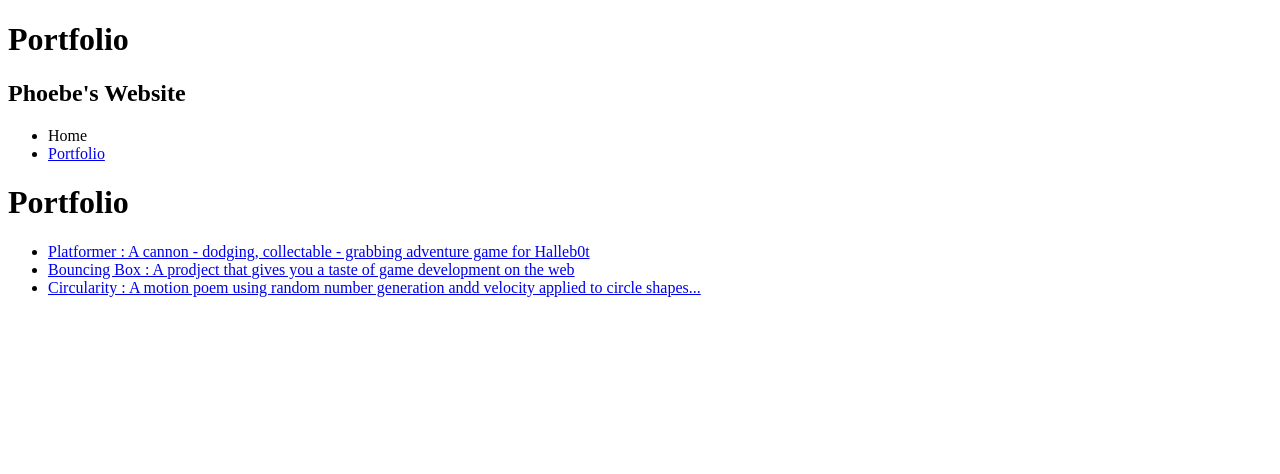
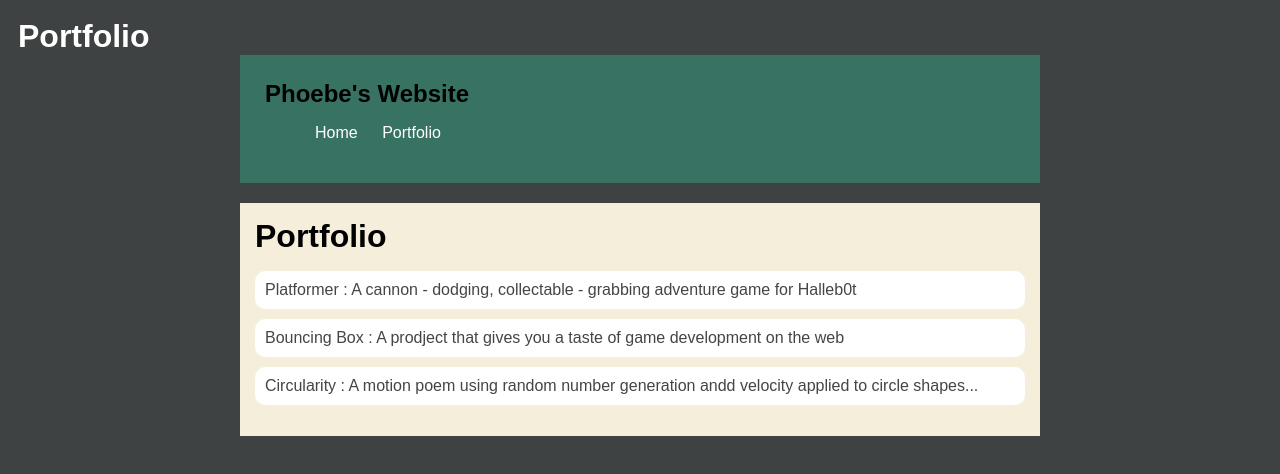
Before and after one commit to PPatin0/PPatin0.gethub.io, a plain HTML site: page portfolio.html in a window 1280 px wide. Drawn offline with Linux system fonts and the light colour scheme.

Commit message:
add portfolio.html file

```diff
--- a/portfolio.html
+++ b/portfolio.html
@@ -3,7 +3,7 @@
     <head>
         <title>Phoebe's mind?</title>
         <h1>Portfolio</h1>
-    <link rel="stylesheet" herf="style.css">
+    <link rel="stylesheet" href="style.css">
 
     </head>
 
@@ -12,9 +12,9 @@
     <nav>
       <div class="content">
         <h1>Phoebe's Website</h1>
-        <ul id="nav-li">
+        <ul id="nav-ul">
           <li class="nav-li">
-          <a class="nav-a" herf="index.html">Home</a>
+          <a class="nav-a" href="index.html">Home</a>
           </li>
           <li class="nav-li">
             <a class="nav-a" href="portfolio.html">Portfolio</a>
--- a/projects/platformer/platformer.js
+++ b/projects/platformer/platformer.js
@@ -69,6 +69,8 @@ createCollectable("grace", 700, 400, 20, 0.5);
     // Your wall choices are: 'top' 'left' 'right' and 'bottom'
     // example usage: createCannon(side, position, delay, width, height)
 
+    createCannon("left", 600, 1000);
+    createCannon("top", 600, 1000);
 
 
     /////////////////////////////////////////////////
--- a/style.css
+++ b/style.css
@@ -61,3 +61,27 @@ main {
 h2, h3 {
     margin: 0px;
 }
+.content h1 {
+    color: black;
+}
+
+#portfolio {
+    list-style-type: none;
+    padding-left: 0;
+}
+
+#portfolio li {
+    background: #fff;
+    padding: 10px;
+    border-radius: 10px;
+    margin-bottom: 10px;
+}
+
+#portfolio li:hover {
+    background: #eee;
+}
+
+#portfolio a {
+    text-decoration: none;
+    color: #454545;
+}
```
